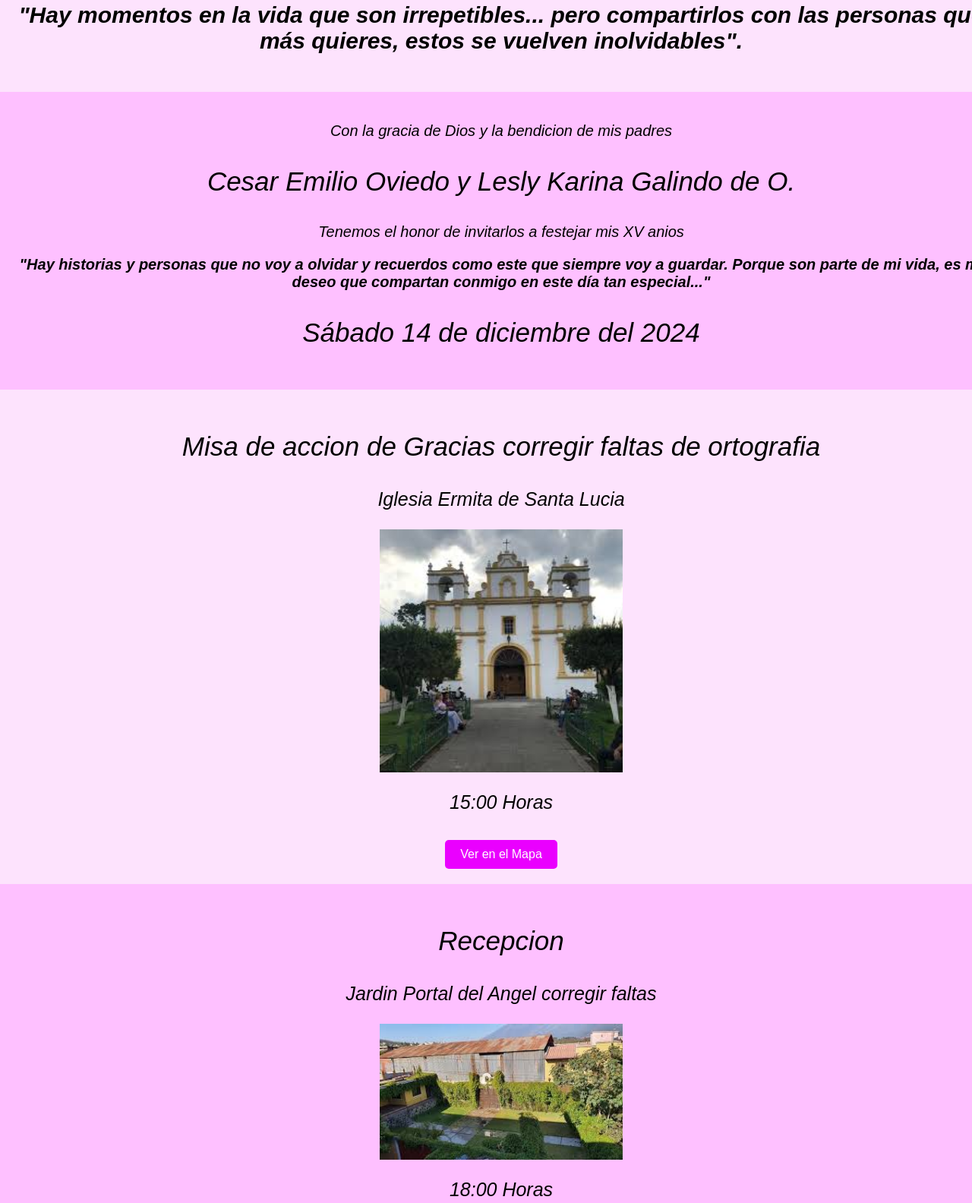
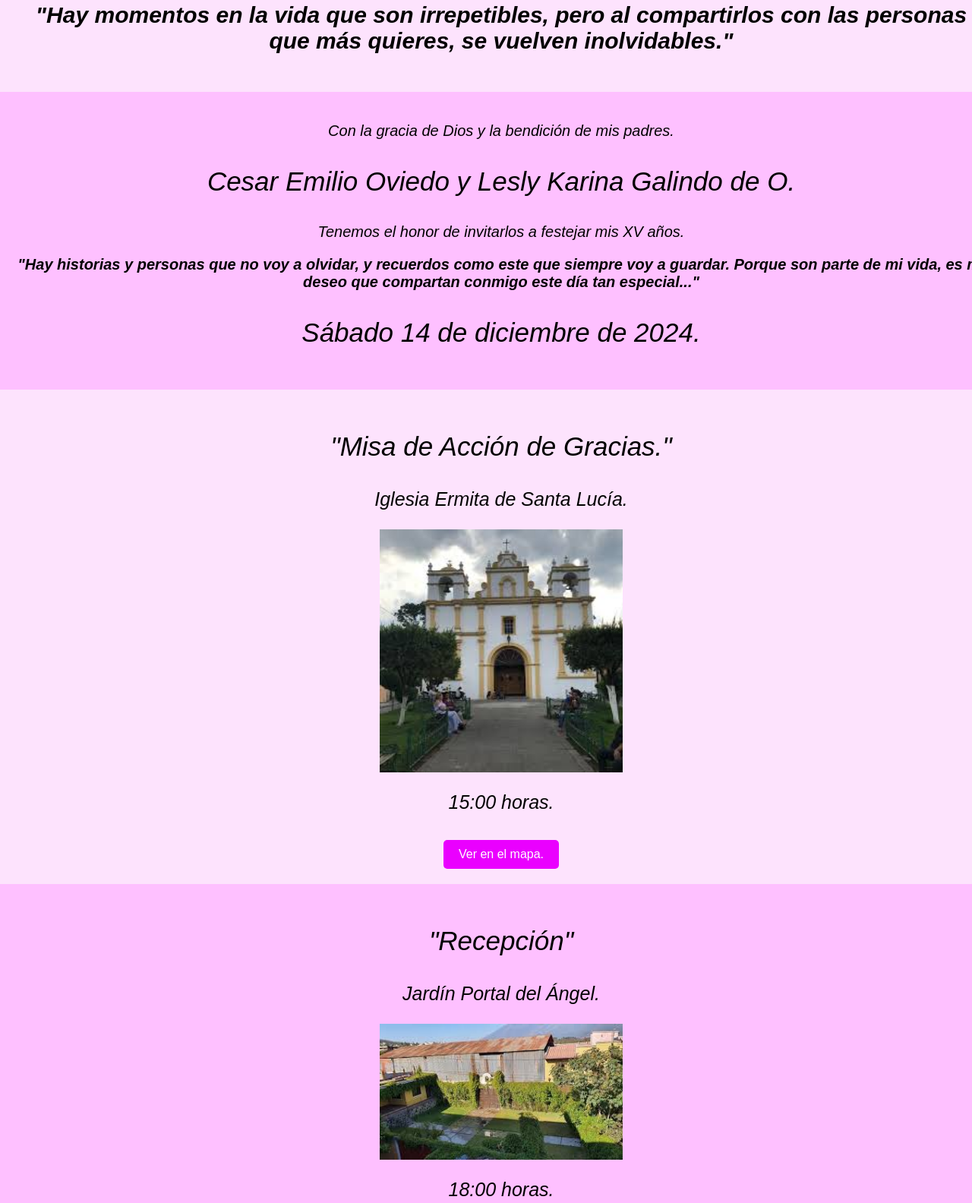
Before and after one commit to Luiso2002/anaovigalvx, a plain HTML site: page index.html in a window 1280 px wide. Shown: the part 1314-2898 px from the top of the page at 76% size. Drawn offline with Linux system fonts and the light colour scheme.

Commit message:
EntregaFinal

```diff
--- a/index.html
+++ b/index.html
@@ -16,66 +16,65 @@
         <img src="fotonena.jpg" alt="Imagen del evento" class="pphoto">
         <p></p>
         <p class="phrase-1">
-            "Hay momentos en la vida que son irrepetibles... pero compartirlos con las personas que más quieres, estos se vuelven inolvidables".
+            "Hay momentos en la vida que son irrepetibles, pero al compartirlos con las personas que más quieres, se vuelven inolvidables."
         </p>
     </main>
     <main class="container section-2">
         <p class="bendicion-1">
-            Con la gracia de Dios y la bendicion de mis padres
+            Con la gracia de Dios y la bendición de mis padres.
         </p>
         <p class="parents-name">
             Cesar Emilio Oviedo y Lesly Karina Galindo de O.
         </p>
         <p class="bendicion-2">
-            Tenemos el honor de invitarlos a festejar mis XV anios
+            Tenemos el honor de invitarlos a festejar mis XV años.
         </p>
         <p class="bendicion-3">
-            "Hay historias y personas que no voy a olvidar y recuerdos como este que siempre voy a guardar. Porque son parte de mi vida, es mi deseo que
-            compartan conmigo en este día tan especial..."
+            "Hay historias y personas que no voy a olvidar, y recuerdos como este que siempre voy a guardar. Porque son parte de mi vida, es mi deseo que compartan conmigo este día tan especial..."
         </p>
-        <p class="date">Sábado 14 de diciembre del 2024</p>
+        <p class="date">Sábado 14 de diciembre de 2024.</p>
     </main>
     <main class="container section-3">
         <p class="church-1">
-            Misa de accion de Gracias corregir faltas de ortografia
+            "Misa de Acción de Gracias."
         </p>
         <p class="church-2">
-            Iglesia Ermita de Santa Lucia
+            Iglesia Ermita de Santa Lucía.
         </p>
         <div class="event-content">
             <p class="event-phrase" id="no-action"></p>
             <img src="iglesia.jpeg" alt="Imagen de la Iglesia" class="church-image">
         </div>
-        <p class="church-time">15:00 Horas</p>
-        <button class="location-button" id="location-button">Ver en el Mapa</button>
+        <p class="church-time">15:00 horas.</p>
+        <button class="location-button" id="location-button">Ver en el mapa.</button>
     </main>
     <main class="container section-4">
         <p class="recepcion-1">
-            Recepcion
+            "Recepción"
         </p>
         <p class="recepcion-2">
-            Jardin Portal del Angel corregir faltas
+            Jardín Portal del Ángel.
         </p>
         <div class="event-content">
             <p class="event-phrase" id="no-action"></p>
             <img src="recepcion.jpeg" alt="Imagen Recepcion" class="reception-image">
-            <p class="recepcion-time">18:00 Horas</p>
-            <button class="reception-button" id="reception-button">Ver en el Mapa</button>
+            <p class="recepcion-time">18:00 horas.</p>
+            <button class="reception-button" id="reception-button">Ver en el mapa.</button>
         </div>
     </main>
     <main class="container section-5">
         <img src="regalo.jpg" alt="Imagen Regalo" class="gift-image">
         <p class="frase-regalo">
-            "El mejor regalo que me puedes dar es tu preciencia, pero si algo me quieres regalar, en efectivo lo sabré apreciar..."
+            "El mejor regalo que me puedes dar es tu presencia, pero si algo me quieres regalar, en efectivo lo sabré apreciar..."
         </p>
     </main>
     <footer class="footer">
         <p class="confirmation">
-            Confirma tu asistencia, presionando este botón :)
+            Confirma tu asistencia presionando este botón :)
         </p>
-        <button class="confirmation-button" id="confirmation-button">Confirmar Asistencia</button>
+        <button class="confirmation-button" id="confirmation-button">Confirmar asistencia.</button>
         <p></p>
-        <p class="despedida">Con cariño, AnaLu ❤️</p>
+        <p class="despedida">Con cariño, Ana Lu ❤️</p>
     </footer>
     <script src="script.js"></script>
 </body>
```
